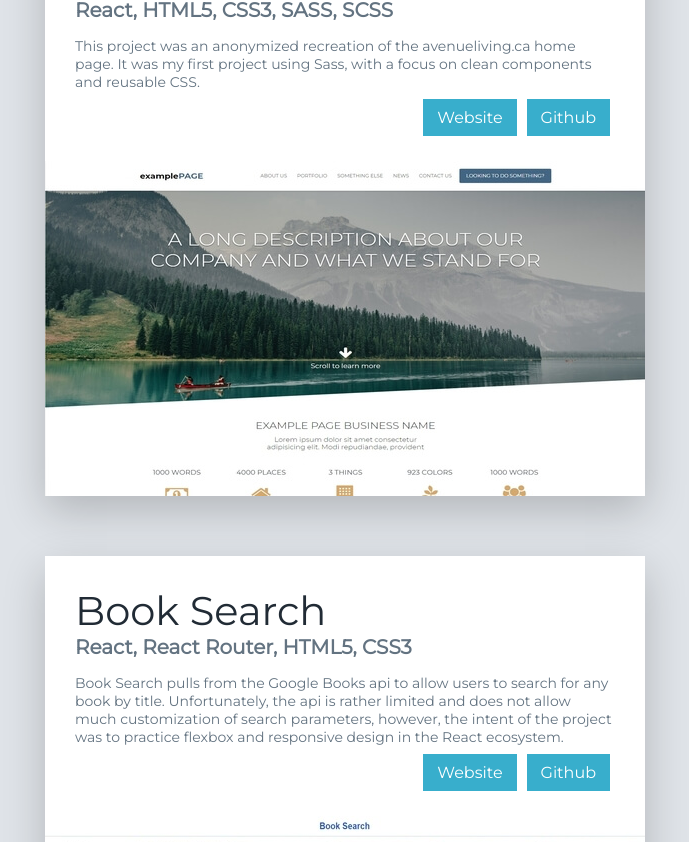
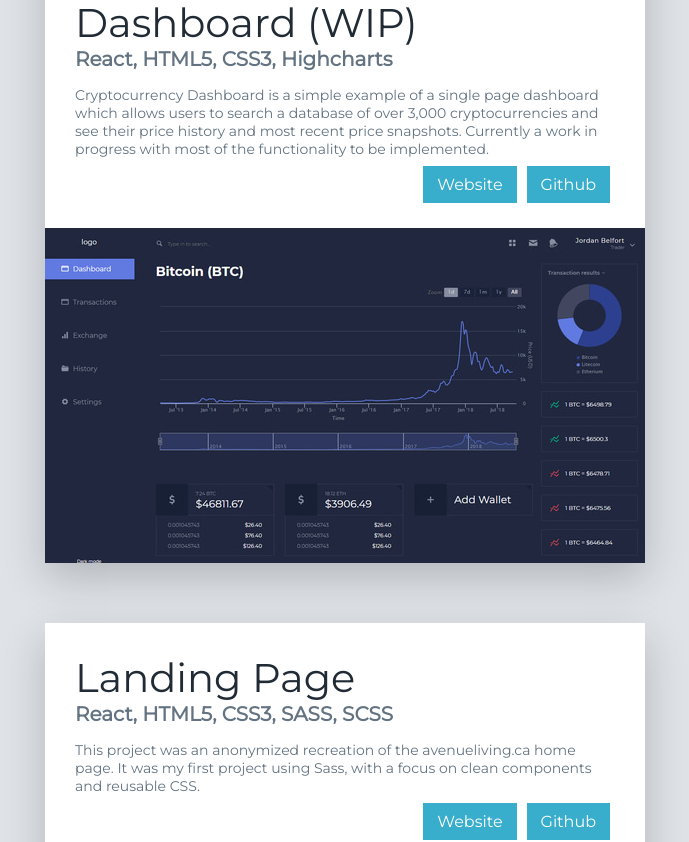
Before and after one commit to Claytonhart/portfolio, a React (Create React App) app: page / in a window 1280 px wide. Shown: the part 1765-2607 px from the top of the page, without its empty margins (295-984 px from the left). Built offline with nearby package versions, Linux system fonts and the light colour scheme.

Commit message:
added cryptocurrency project

```diff
--- a/src/projects/Projects.js
+++ b/src/projects/Projects.js
@@ -6,6 +6,7 @@ import playlistconverterimage from "../images/playlist-converter-small.jpg";
 import landingimage from "../images/landing-page-small.jpg";
 import booksearchimage from "../images/book-search-small.jpg";
 import cryptogramimage from "../images/cryptogram-small.jpg";
+import cryptocurrencyimage from "../images/cryptocurrency-small.jpg";
 
 import ProjectCard from "./projectcard/ProjectCard";
 
@@ -25,6 +26,18 @@ const Projects = () => {
   };
 
   const p2 = {
+    title: "Cryptocurrency Dashboard (WIP)",
+    tech: "React, HTML5, CSS3, Highcharts",
+    description: `Cryptocurrency Dashboard is a simple example of a single page dashboard
+    which allows users to search a database of over 3,000 cryptocurrencies and see their
+    price history and most recent price snapshots. Currently a work in progress with most
+    of the functionality to be implemented.`,
+    image: cryptocurrencyimage,
+    webLink: "https://claytonhart.github.io/cryptocurrency/",
+    gitLink: "https://github.com/Claytonhart/cryptocurrency/"
+  };
+
+  const p3 = {
     title: "Landing Page",
     tech: "React, HTML5, CSS3, SASS, SCSS",
     description: `This project was an anonymized recreation of the avenueliving.ca home page. It was my first project using Sass, with a focus on clean components and reusable CSS.`,
@@ -33,17 +46,17 @@ const Projects = () => {
     gitLink: "https://github.com/Claytonhart/sass-test"
   };
 
-  const p3 = {
-    title: "Book Search",
-    tech: "React, React Router, HTML5, CSS3",
-    description: `Book Search pulls from the Google Books api to allow users to search for
-    any book by title. Unfortunately, the api is rather limited and does not allow much
-    customization of search parameters, however, the intent of the project was to practice
-    flexbox and responsive design in the React ecosystem.`,
-    image: booksearchimage,
-    webLink: "https://claytonhart.github.io/book-search/",
-    gitLink: "https://github.com/Claytonhart/book-search"
-  };
+  // const p3 = {
+  //   title: "Book Search",
+  //   tech: "React, React Router, HTML5, CSS3",
+  //   description: `Book Search pulls from the Google Books api to allow users to search for
+  //   any book by title. Unfortunately, the api is rather limited and does not allow much
+  //   customization of search parameters, however, the intent of the project was to practice
+  //   flexbox and responsive design in the React ecosystem.`,
+  //   image: booksearchimage,
+  //   webLink: "https://claytonhart.github.io/book-search/",
+  //   gitLink: "https://github.com/Claytonhart/book-search"
+  // };
 
   const p4 = {
     title: "Cryptograms",
```
Also changed, not shown: src/images/cryptocurrency-large.jpg (added), src/images/cryptocurrency-small.jpg (added).
